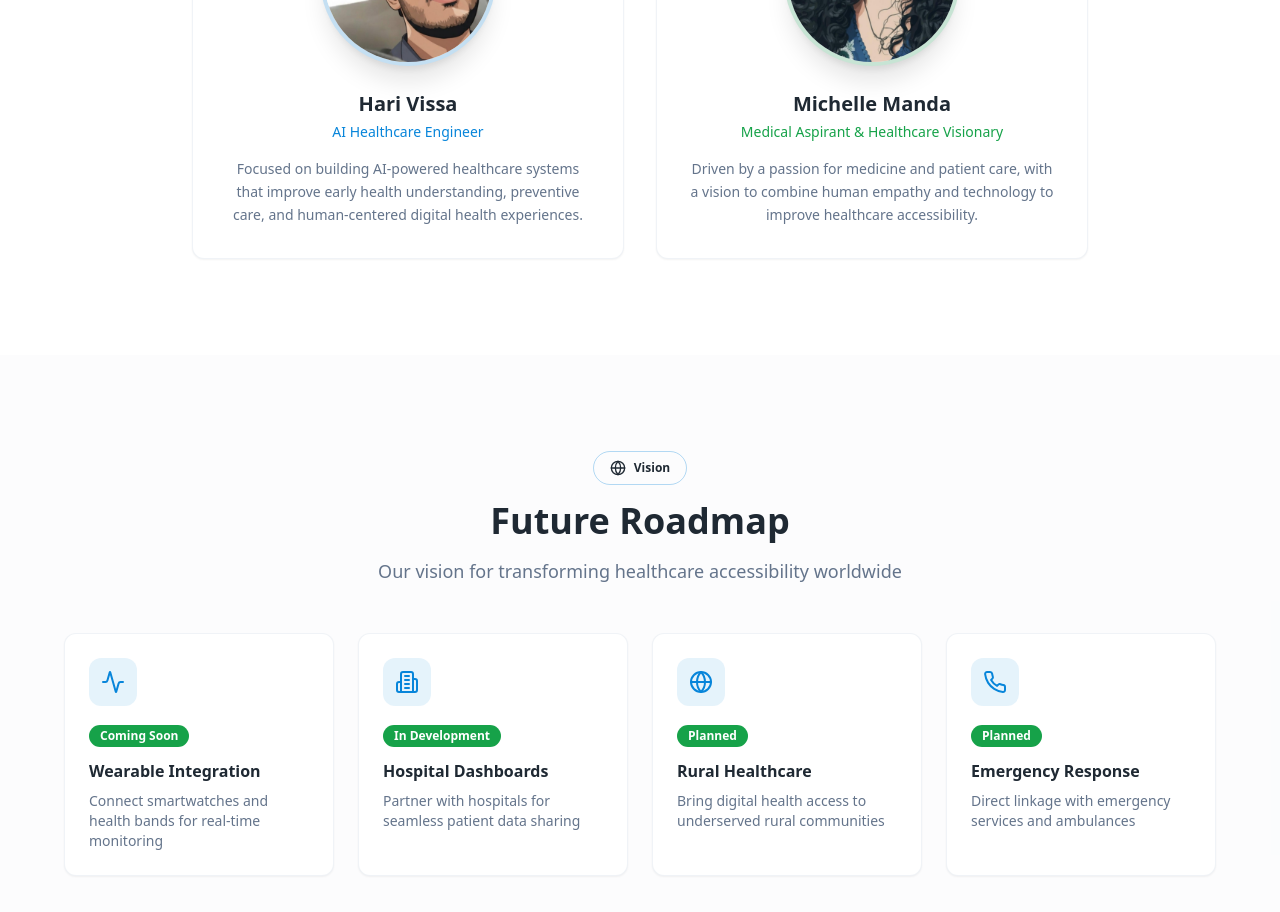
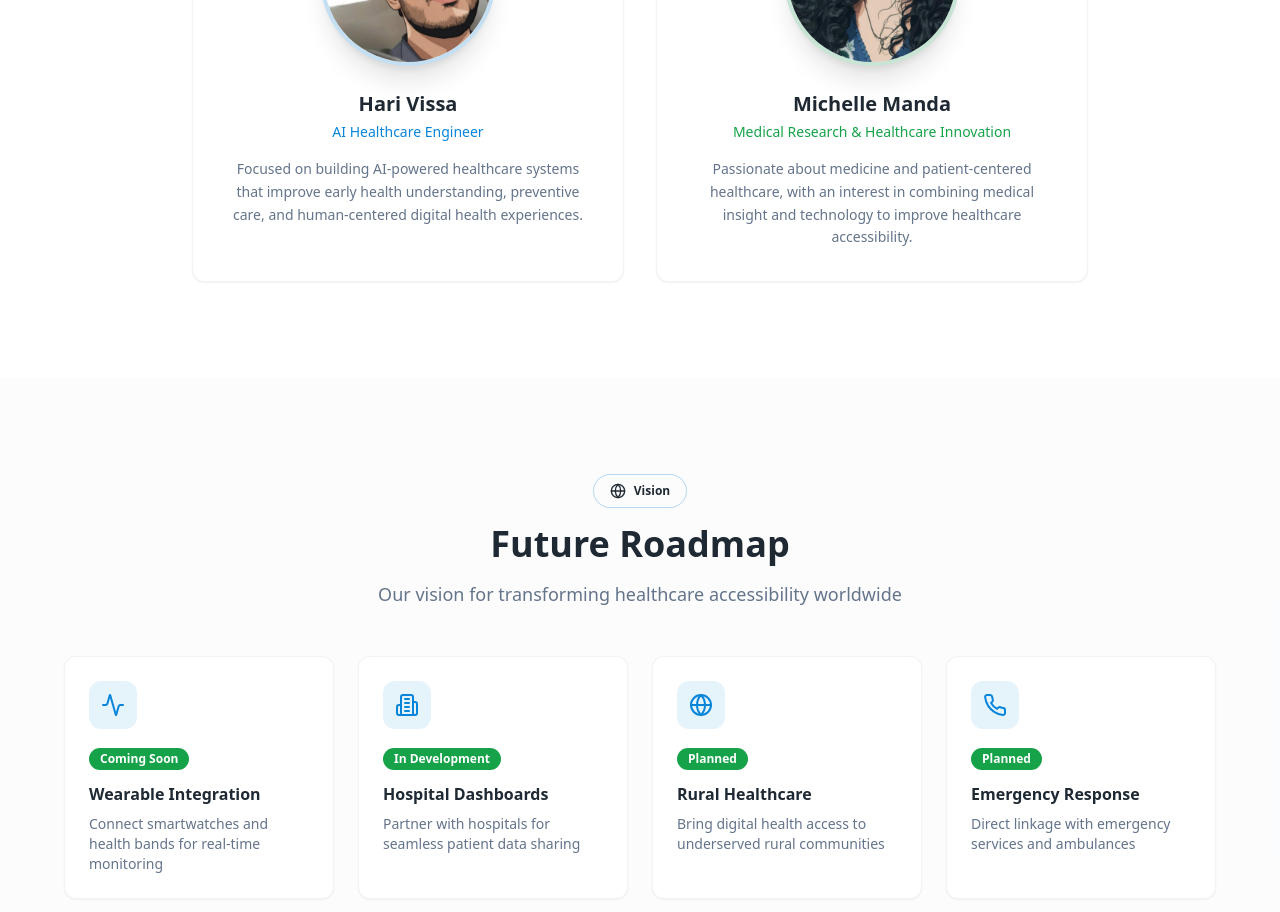
Before and after one commit to Harivissa/neulife, a React (Vite) app: page / in a window 1280 px wide. Shown: the part 4480-5392 px from the top of the page. Built offline with nearby package versions, Linux system fonts and the light colour scheme.

Commit message:
Update Meet the Founders text
Co-authored-by: Harivissa <213101685+Harivissa@users.noreply.github.com>

```diff
--- a/src/pages/Landing.tsx
+++ b/src/pages/Landing.tsx
@@ -817,13 +817,12 @@ const Landing = () => {
                     </div>
                   </div>
                 </div>
-                <h3 className="text-xl font-bold text-foreground mb-1">Michelle Manda</h3>
+<h3 className="text-xl font-bold text-foreground mb-1">Michelle Manda</h3>
                 <p className="text-sm text-secondary font-medium mb-4">
-                  Medical Aspirant & Healthcare Visionary
+                  Medical Research & Healthcare Innovation
                 </p>
                 <p className="text-sm text-muted-foreground leading-relaxed">
-                  Driven by a passion for medicine and patient care, with a vision to combine
-                  human empathy and technology to improve healthcare accessibility.
+                  Passionate about medicine and patient-centered healthcare, with an interest in combining medical insight and technology to improve healthcare accessibility.
                 </p>
               </Card>
             </motion.div>
```
